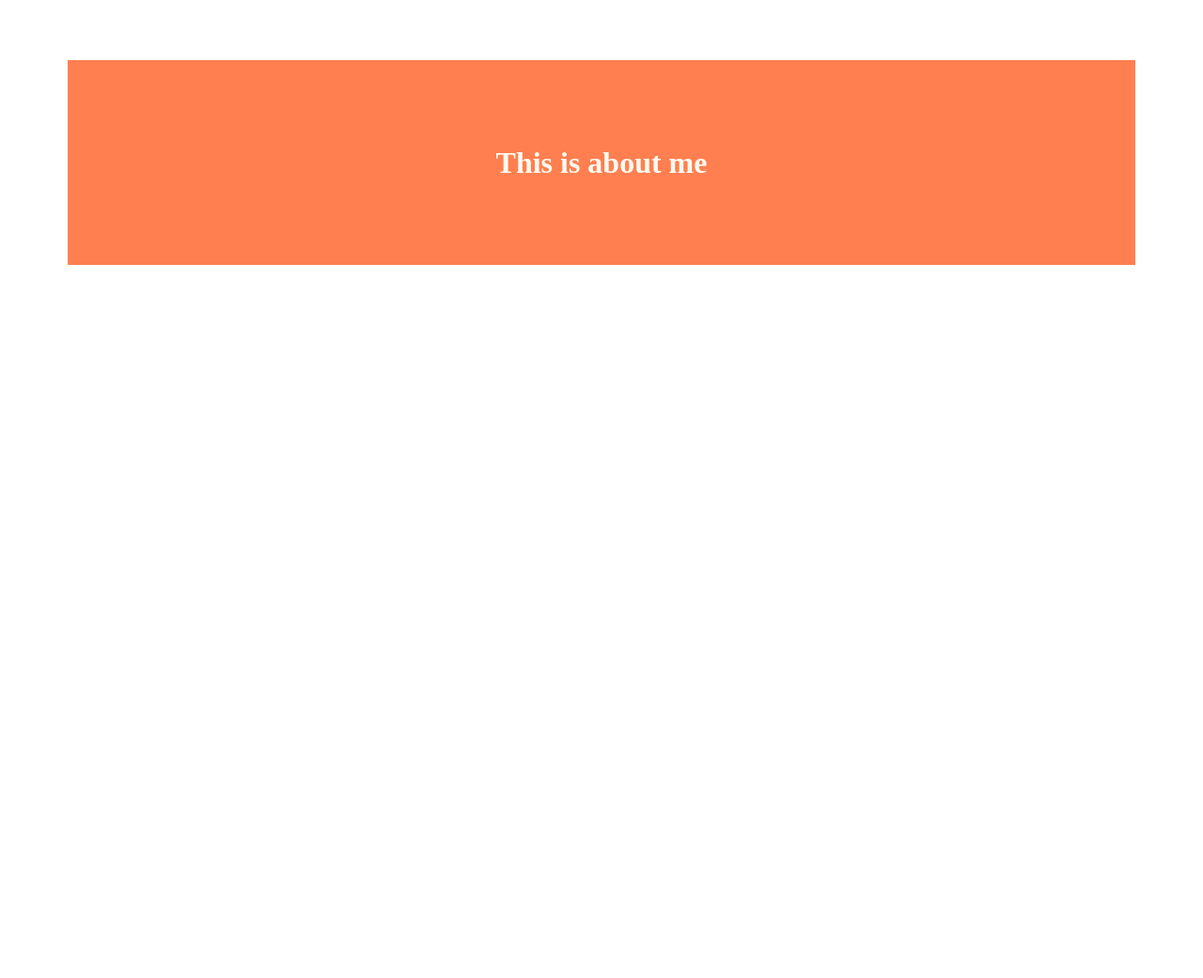
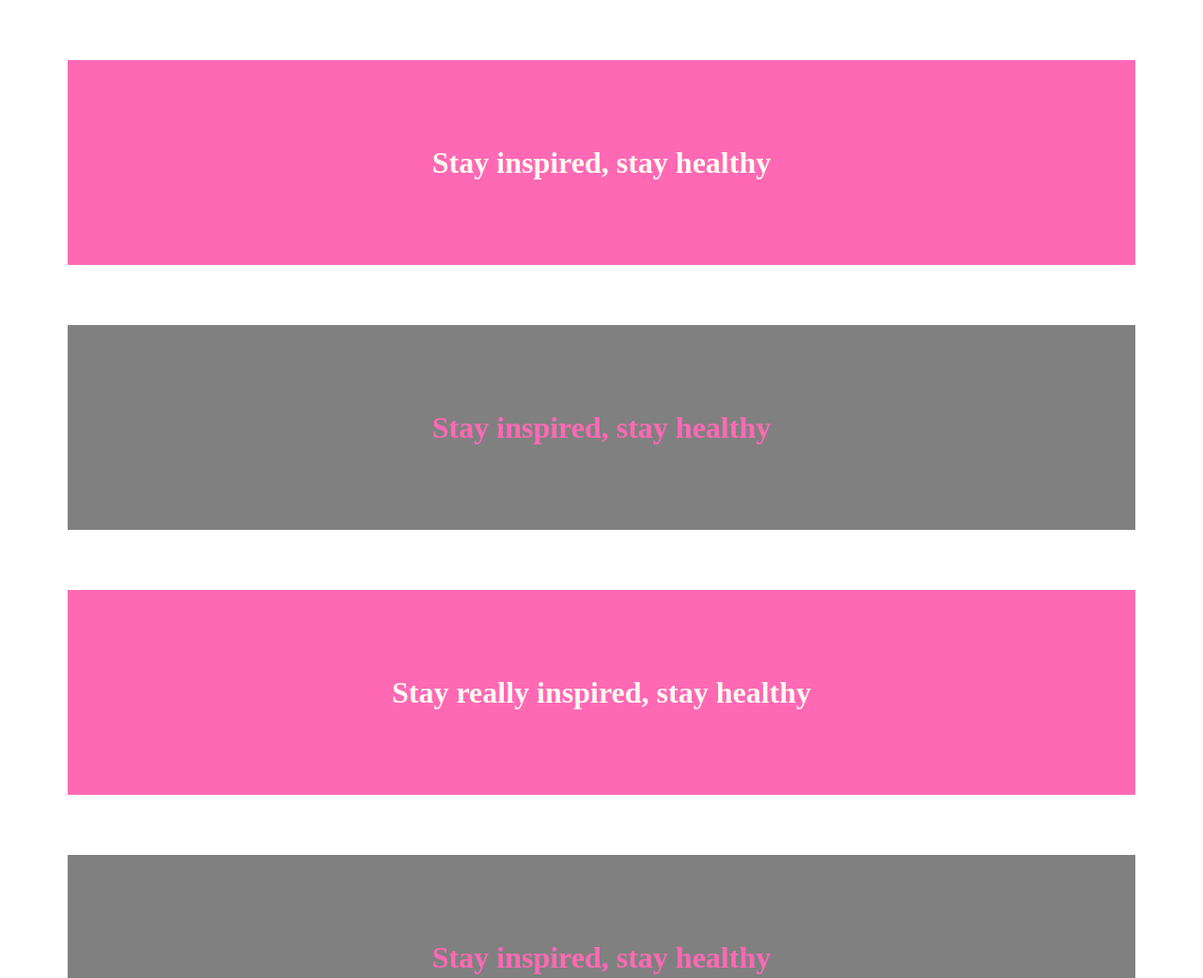
Before and after one commit to Alexanderettema/gatsby-cms, a Gatsby site: page / in a window 1280 px wide. Shown: the top 1041 px of the page at 94% size. Before the commit the page ends 800 px from the top, so only its background shows below. Built offline with nearby package versions, Linux system fonts and the light colour scheme; Gatsby itself is replaced by a stand-in of ours.

Commit message:
index with more components, removed inmport styled

```diff
--- a/src/pages/index.jsx
+++ b/src/pages/index.jsx
@@ -1,32 +1,38 @@
 import React from "react"
-import styled from 'styled-components'
+import Title from "./title"
+import Wrapper from "./wrapper"
 
-// Create a Title component that'll render an <h1> tag with some styles
-const Title = styled.h1`
-  font-size: 2em;
-  text-align: center;
-  color: FloralWhite;
-`;
+function SectionOne(props) {
+    return (
+        <Wrapper inputColor = "HotPink">
+        <Title inputColor = "FloralWhite" >Stay really inspired, stay healthy</Title>
+        </Wrapper>
 
-// Create a Wrapper component that'll render a <section> tag with some styles
-const Wrapper = styled.section`
-  padding: 4em;
-  background: ${props => props.inputColor || "Coral"};
-  margin: 4em;
-`;
+    )
+  }
 
-function AboutPage(props) {
-  return (
-      <Wrapper inputColor = "Coral">
-    <Title>{props.titleProp}</Title>
-    </Wrapper>
-  )
-}
+  function SectionTwo(props) {
+    return (
+        <Wrapper inputColor = "Grey">
+        <Title inputColor = "HotPink" >Stay inspired, stay healthy</Title>
+        </Wrapper>
 
-function AboutMe (){
-  return (
-    <AboutPage titleProp = "This is about me"></AboutPage>
-  )
-}
+    )
+  }
 
-export default AboutMe
+export default () => (
+  <div>
+      <Wrapper inputColor = "HotPink">
+     <Title inputColor = "FloralWhite" >Stay inspired, stay healthy</Title>
+     </Wrapper>
+
+     <Wrapper inputColor = "Grey">
+     <Title inputColor = "HotPink" >Stay inspired, stay healthy</Title>
+     </Wrapper>
+
+     <SectionOne></SectionOne>
+    <SectionTwo></SectionTwo>
+    <SectionOne></SectionOne>
+    <SectionTwo></SectionTwo>
+  </div>
+)
```
